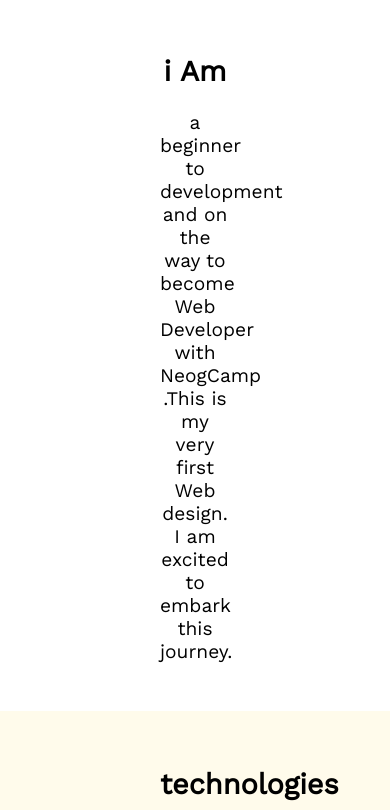
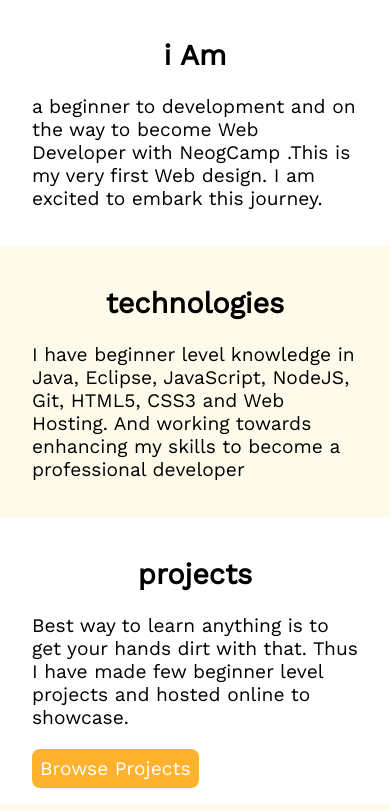
Before and after one commit to Pruthviraj-MV/pruthviraj-mv, a plain HTML site: page index.html in a window 390 px wide. Shown: the part 634-1444 px from the top of the page. Drawn offline with nearby package versions, Linux system fonts and the light colour scheme.

Commit message:
fix: mobile view

```diff
--- a/styles.css
+++ b/styles.css
@@ -9,7 +9,7 @@
 body {
     font-family: 'Work Sans', sans-serif;
     font-size: larger;
-    max-width: 900px;
+    max-width: 600px;
     margin: auto;
 
     /* padding: 2rem 2rem; */
@@ -20,14 +20,6 @@ hr {
     margin: 2rem 0;
 }
 
-
-p {
-    padding-bottom: 1rem;
-    max-width: 600px;
-    text-align: center;
-    margin: auto;
-
-}
 
 .container {
     padding-left: 1rem;
@@ -141,27 +133,19 @@ p {
 }
 
 .section-normal {
-
-    padding: 2rem 10rem;
+    margin: auto;
+    padding: 1rem 2rem;
 }
 
 .section-normal h2 {
     text-align: center;
 }
 
-.section-normal a {
-    text-align: center;
-    display: block;
-
-}
-
-
 
 .section-offw {
     background: var(--off-white);
-    padding: 2rem 10rem;
-    /* display: block; */
-
+    margin: auto;
+    padding: 1rem 2rem;
 }
 
 .section-offw h2 {
```
